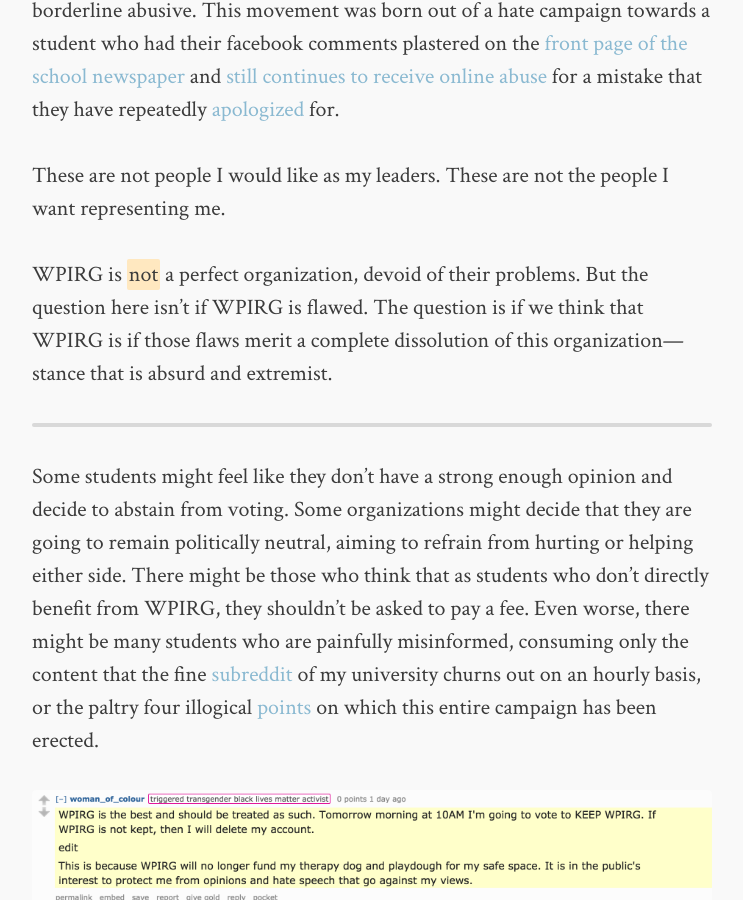
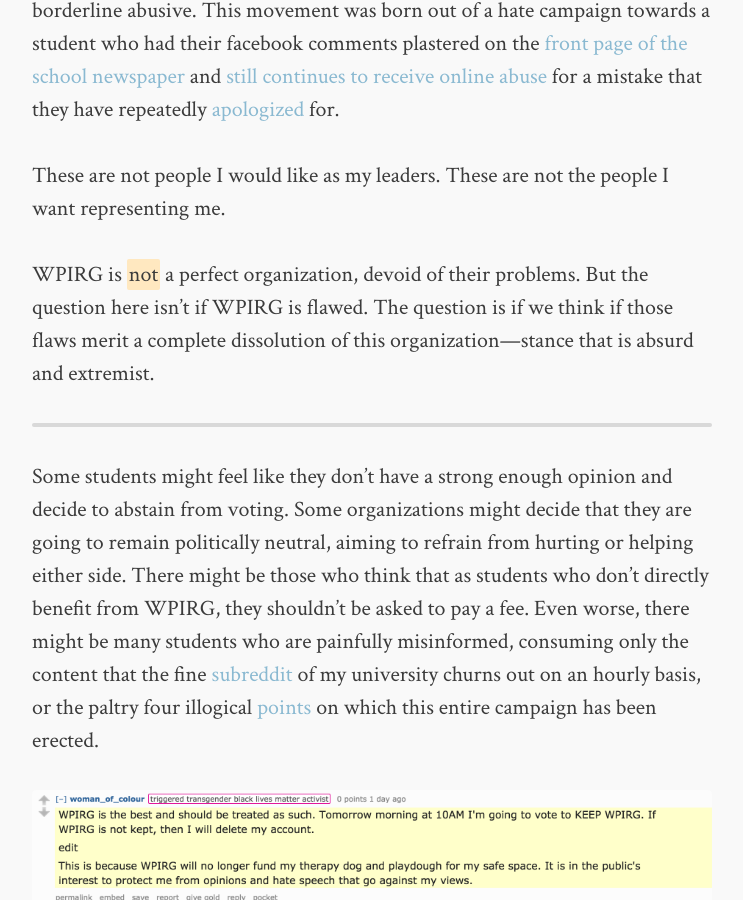
Before and after one commit to arshiamufti/arshiamufti.github.io, a Jekyll site: the page built from _posts/2016-09-26-wpirg.md, in a window 1280 px wide and 900 px high, scrolled down 2853 px. Shown: the whole window, without its empty margins (268-1011 px from the left). Built offline with Jekyll 4.4.1, drawn with Linux system fonts in a browser that asks for light colours; comment, search, counter and statistics services are not loaded.

Commit message:
Update 2016-09-26-wpirg.md

```diff
--- a/_posts/2016-09-26-wpirg.md
+++ b/_posts/2016-09-26-wpirg.md
@@ -79,8 +79,7 @@
 representing me.
 
 WPIRG is *not* a perfect organization, devoid of their problems. But the
-question here isn’t if WPIRG is flawed. The question is if we think that WPIRG
-is if those flaws merit a complete dissolution of this organization---stance
+question here isn’t if WPIRG is flawed. The question is if we think if those flaws merit a complete dissolution of this organization---stance
 that is absurd and extremist.
 
 ---
```
